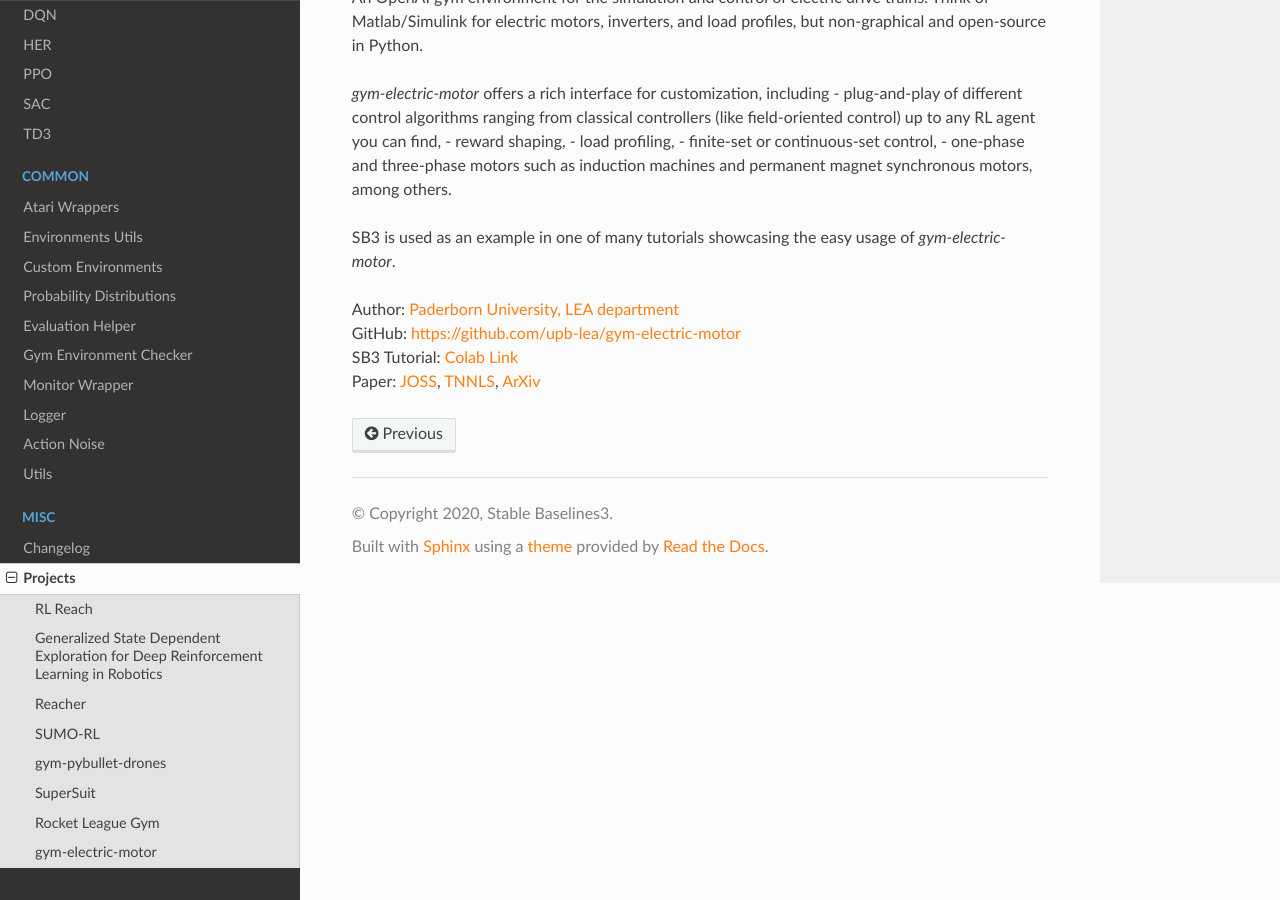
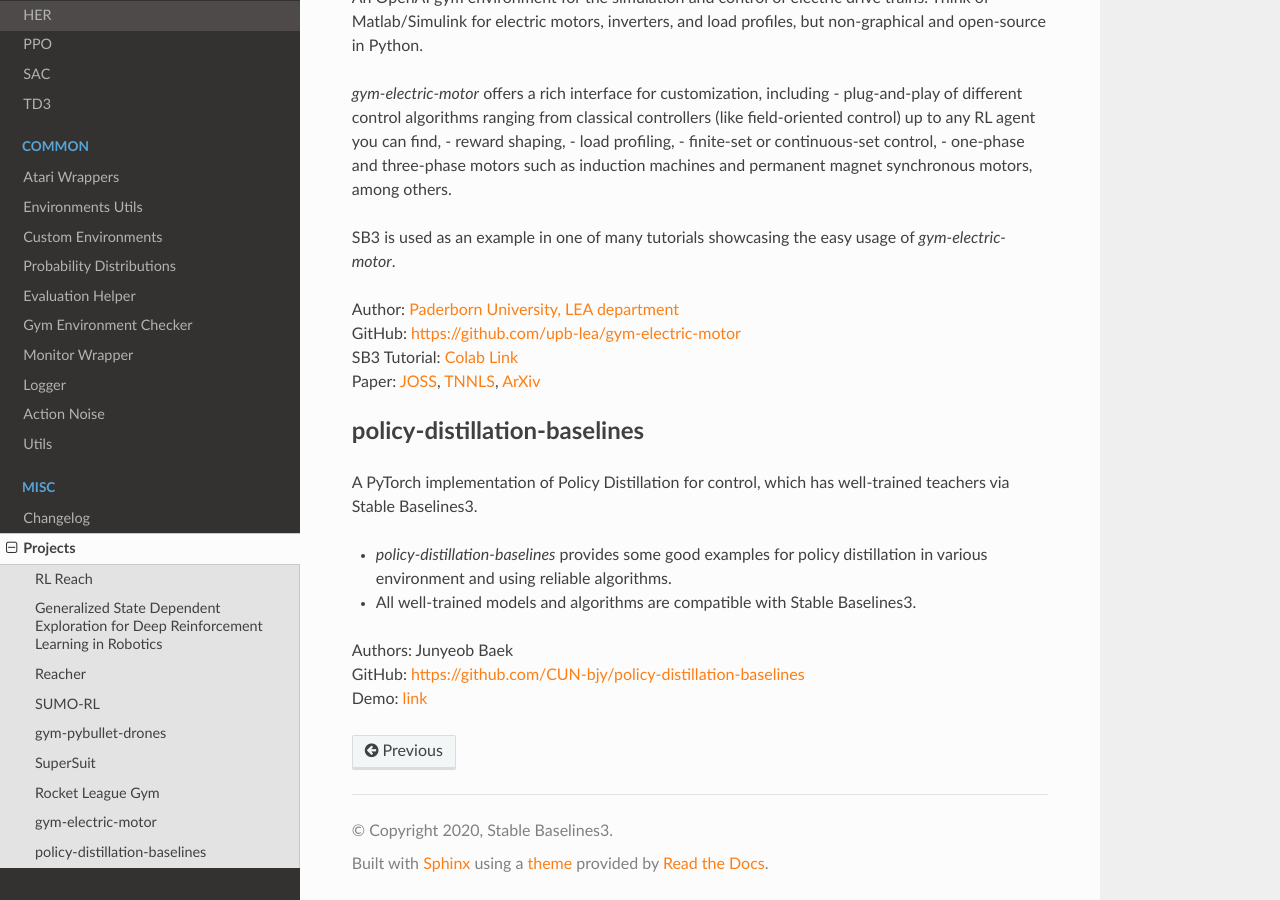
Before and after one commit to DLR-RM/stable-baselines3, a Sphinx documentation site: the page built from docs/misc/projects.rst, in a window 1280 px wide and 900 px high, scrolled down 2473 px. Built offline with Sphinx 7.4.7 and the Read the Docs theme 2.0.0, drawn with Linux system fonts in a browser that asks for light colours.

Commit message:
Add policy-distillation-baselines to project page (#578)
* Update projects.rst

* Update docs/misc/projects.rst

* Apply suggestions from code review

* Update changelog.rst

Co-authored-by: Antonin RAFFIN <antonin.raffin@ensta.org>

```diff
--- a/docs/misc/changelog.rst
+++ b/docs/misc/changelog.rst
@@ -32,6 +32,7 @@
 ^^^^^^^^^^^^^^
 - Add Rocket League Gym to list of supported projects (@AechPro)
 - Added gym-electric-motor to project page (@wkirgsn)
+- Added policy-distillation-baselines to project page (@CUN-bjy)
 
 
 Release 1.2.0 (2021-09-03)
@@ -776,4 +777,4 @@
 @diditforlulz273 @liorcohen5 @ManifoldFR @mloo3 @SwamyDev @wmmc88 @megan-klaiber @thisray
 @tfederico @hn2 @LucasAlegre @AptX395 @zampanteymedio @JadenTravnik @decodyng @ardabbour @lorenz-h @mschweizer @lorepieri8 @vwxyzjn
 @ShangqunYu @PierreExeter @JacopoPan @ltbd78 @tom-doerr @Atlis @liusida @09tangriro @amy12xx @juancroldan @benblack769 @bstee615
-@c-rizz @skandermoalla @MihaiAnca13 @davidblom603 @ayeright @cyprienc @wkirgsn @AechPro
+@c-rizz @skandermoalla @MihaiAnca13 @davidblom603 @ayeright @cyprienc @wkirgsn @AechPro @CUN-bjy
--- a/docs/misc/projects.rst
+++ b/docs/misc/projects.rst
@@ -109,3 +109,14 @@
 | GitHub: https://github.com/upb-lea/gym-electric-motor
 | SB3 Tutorial: `Colab Link <https://colab.research.google.com/github/upb-lea/gym-electric-motor/blob/master/examples/reinforcement_learning_controllers/stable_baselines3_dqn_disc_pmsm_example.ipynb>`_
 | Paper: `JOSS <https://joss.theoj.org/papers/10.21105/joss.02498>`_, `TNNLS <https://ieeexplore.ieee.org/document/9241851>`_, `ArXiv <https://arxiv.org/abs/1910.09434>`_
+
+policy-distillation-baselines
+------------------------------
+A PyTorch implementation of Policy Distillation for control, which has well-trained teachers via Stable Baselines3.
+
+- `policy-distillation-baselines` provides some good examples for policy distillation in various environment and using reliable algorithms.
+- All well-trained models and algorithms are compatible with Stable Baselines3.
+
+| Authors: Junyeob Baek
+| GitHub: https://github.com/CUN-bjy/policy-distillation-baselines
+| Demo: `link <https://github.com/CUN-bjy/policy-distillation-baselines/issues/3#issuecomment-817730173>`_
```
